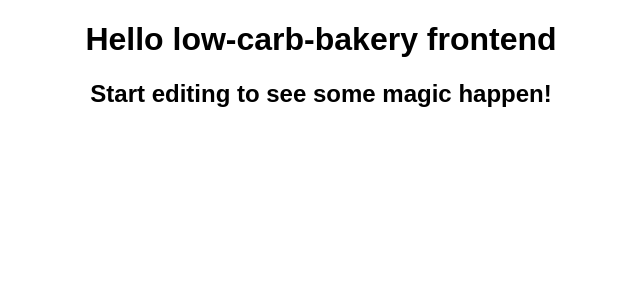
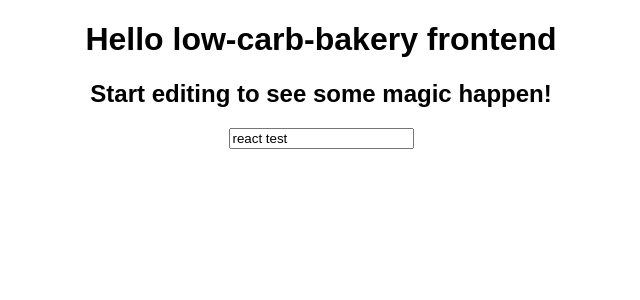
Before and after one commit to nsiomos/low-carb-bakery-frontend, a React (Create React App) app: page / in a window 1280 px wide. Shown: the top 300 px of the page, without its empty margins (319-959 px from the left). Built offline with nearby package versions, Linux system fonts and the light colour scheme.

Commit message:
- Added test react component.

```diff
--- a/src/App.js
+++ b/src/App.js
@@ -1,6 +1,7 @@
 import React from "react";
 import "./styles.css";
 import Ajv from "ajv";
+import TestReact from "./TestReact";
 
 export default function App() {
   var fddbSchema = require("./fddb.schema.json");
@@ -15,6 +16,7 @@ export default function App() {
     <div className="App">
       <h1>Hello low-carb-bakery frontend</h1>
       <h2>Start editing to see some magic happen!</h2>
+      <TestReact value="react test" />
     </div>
   );
 }
--- /dev/null
+++ b/src/TestReact.js
@@ -0,0 +1,9 @@
+import React from "react";
+
+class TestReact extends React.Component {
+  render() {
+    return <input className="testReact" value={this.props.value} />;
+  }
+}
+
+export default TestReact;
```
